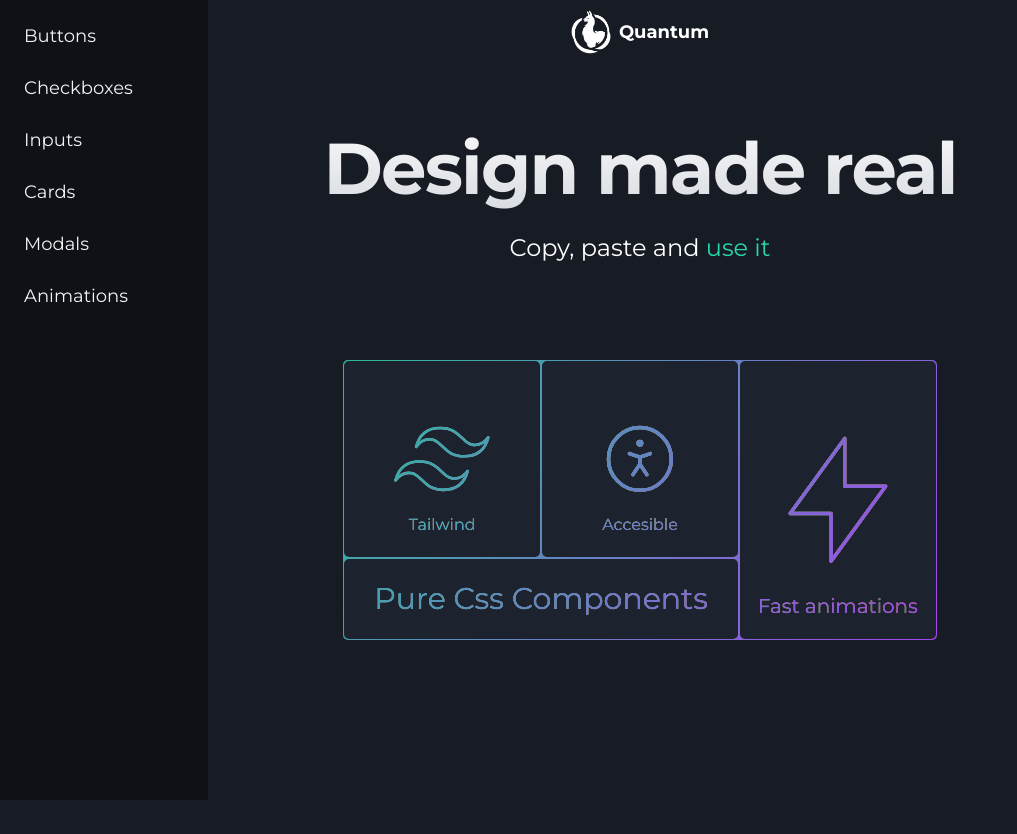
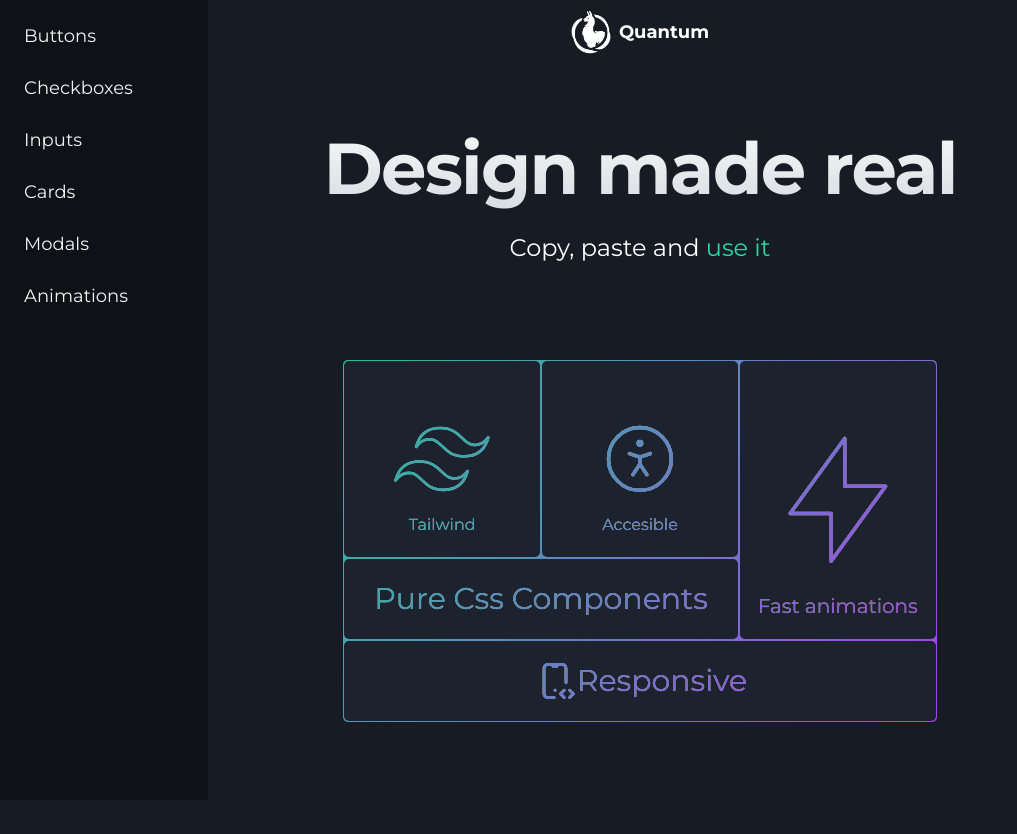
Before and after one commit to pa-ku/quantum_ui, a React (Vite) app: page / in a window 1280 px wide. Shown: the whole page, without its empty margins (0-1017 px from the left). Before the commit the page ends 800 px from the top, so only its background shows below. Built offline with nearby package versions, Linux system fonts and the light colour scheme.

Commit message:
svg stored in variables

```diff
--- a/src/pages/Cards.jsx
+++ b/src/pages/Cards.jsx
@@ -1,9 +1,8 @@
 import ComponentTemplate from "../components/ComponentTemplate";
 import ComponentTitle from "../components/ComponentTitle";
 import Accent_card from "../components/cards/Accent_card";
-import Showcase_card from "../components/cards/Showcase_card";
 import AccentText from "../components/AccentText";
-import Product_card from "../components/cards/Product_card.";
+import Product_card from "../components/cards/Product_card";
 
 
 export default function Cards() {
@@ -39,12 +38,12 @@ export default function Cards() {
           <Product_card />
         </ComponentTemplate>
 
-        <ComponentTemplate
+{/*         <ComponentTemplate
           title={"Showcase"}
           text={"Minimalistic Card with key information"}
         >
-          <Showcase_card />
-        </ComponentTemplate>
+          <Show />
+        </ComponentTemplate> */}
       </div>
     </>
   );
--- a/src/pages/Home.jsx
+++ b/src/pages/Home.jsx
@@ -25,11 +25,7 @@ function Banner() {
 }
 
 function BentoBox() {
-  return (
-    <>
-      <div className="grid">
-        <div className="box">
-          <div className="content relative h-full min-w-full">
+  const tailwindLogo = (
     <svg
       className="p-5"
       viewBox="0 0 24 24"
@@ -42,11 +38,9 @@ function BentoBox() {
       <path stroke="none" d="M0 0h24v24H0z" fill="none" />
       <path d="M11.667 6c-2.49 0 -4.044 1.222 -4.667 3.667c.933 -1.223 2.023 -1.68 3.267 -1.375c.71 .174 1.217 .68 1.778 1.24c.916 .912 2 1.968 4.288 1.968c2.49 0 4.044 -1.222 4.667 -3.667c-.933 1.223 -2.023 1.68 -3.267 1.375c-.71 -.174 -1.217 -.68 -1.778 -1.24c-.916 -.912 -1.975 -1.968 -4.288 -1.968zm-4 6.5c-2.49 0 -4.044 1.222 -4.667 3.667c.933 -1.223 2.023 -1.68 3.267 -1.375c.71 .174 1.217 .68 1.778 1.24c.916 .912 1.975 1.968 4.288 1.968c2.49 0 4.044 -1.222 4.667 -3.667c-.933 1.223 -2.023 1.68 -3.267 1.375c-.71 -.174 -1.217 -.68 -1.778 -1.24c-.916 -.912 -1.975 -1.968 -4.288 -1.968z" />
     </svg>
-            <p className="absolute bottom-5">Tailwind</p>
-          </div>
-        </div>
-        <div className="box">
-          <div className="content relative h-full w-full">
+  );
+
+  const accesLogo = (
     <svg
       className="p-10"
       viewBox="0 0 24 24"
@@ -61,12 +55,9 @@ function BentoBox() {
       <path d="M10 16.5l2 -3l2 3m-2 -3v-2l3 -1m-6 0l3 1" />
       <circle cx="12" cy="7.5" r=".5" fill="currentColor" />
     </svg>
-            <p className="absolute bottom-5">Accesible</p>
-          </div>
-        </div>
+  );
 
-        <div className="box row-span-2 h-full">
-          <div className="content h-full w-full">
+  const boltLogo = (
     <svg
       viewBox="0 0 24 24"
       stroke-width="0.5"
@@ -78,12 +69,61 @@ function BentoBox() {
       <path stroke="none" d="M0 0h24v24H0z" fill="none" />
       <path d="M13 3l0 7l6 0l-8 11l0 -7l-6 0l8 -11" />
     </svg>
+  );
+
+  const mobileLogo = (
+    <svg
+      xmlns="http://www.w3.org/2000/svg"
+      class="icon icon-tabler icon-tabler-device-mobile-code"
+      width="44"
+      height="44"
+      viewBox="0 0 24 24"
+      stroke-width="1.5"
+      stroke="#ffffff"
+      fill="none"
+      stroke-linecap="round"
+      stroke-linejoin="round"
+    >
+      <path stroke="none" d="M0 0h24v24H0z" fill="none" />
+      <path d="M11.5 21h-3.5a2 2 0 0 1 -2 -2v-14a2 2 0 0 1 2 -2h8a2 2 0 0 1 2 2v8" />
+      <path d="M20 21l2 -2l-2 -2" />
+      <path d="M17 17l-2 2l2 2" />
+      <path d="M11 4h2" />
+      <path d="M12 17v.01" />
+    </svg>
+  );
+
+  return (
+    <>
+      <div className="grid">
+        <div className="box">
+          <div className="content relative h-full min-w-full">
+            {tailwindLogo}
+            <p className="absolute bottom-5">Tailwind</p>
+          </div>
+        </div>
+        <div className="box">
+          <div className="content relative h-full w-full">
+            {accesLogo}
+            <p className="absolute bottom-5">Accesible</p>
+          </div>
+        </div>
+
+        <div className="box relative row-span-2 h-full">
+          <div className="content h-full w-full">
+            {boltLogo}
             <p className="absolute bottom-5 text-xl">Fast animations </p>
           </div>
         </div>
 
-        <div className="box span">
+        <div className="box col-span-2">
           <div className="content h-20 text-3xl">Pure Css Components</div>
+        </div>
+        <div className="box col-span-3">
+          <div className="content h-20 text-3xl">
+            {mobileLogo}
+            <p>Responsive</p>
+          </div>
         </div>
 
         <span className="chroma"></span>
```
Also changed, not shown: src/components/cards/Product_card.jsx (renamed from src/components/cards/Product_card..jsx). Lines whose indentation alone changed are shown as unchanged.
